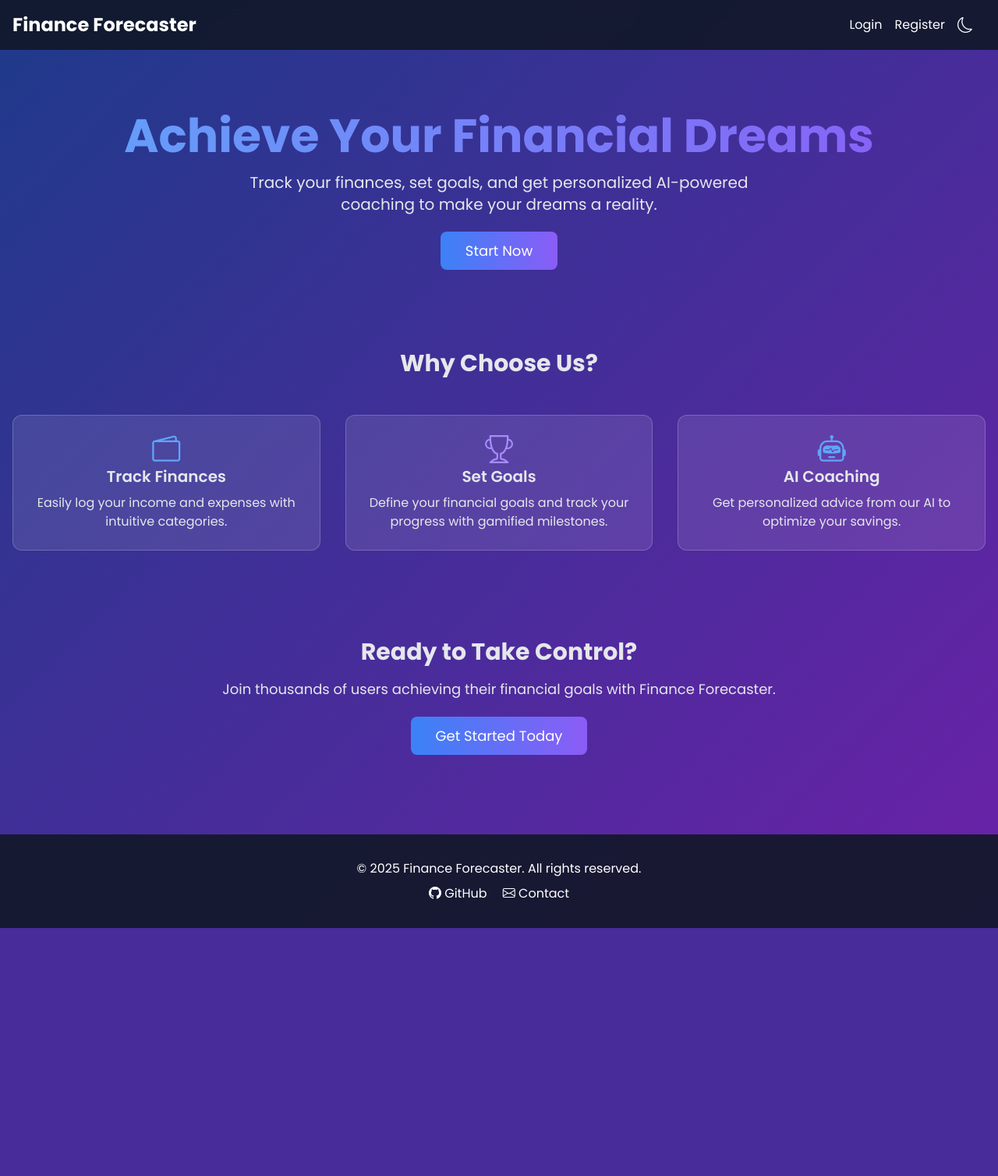
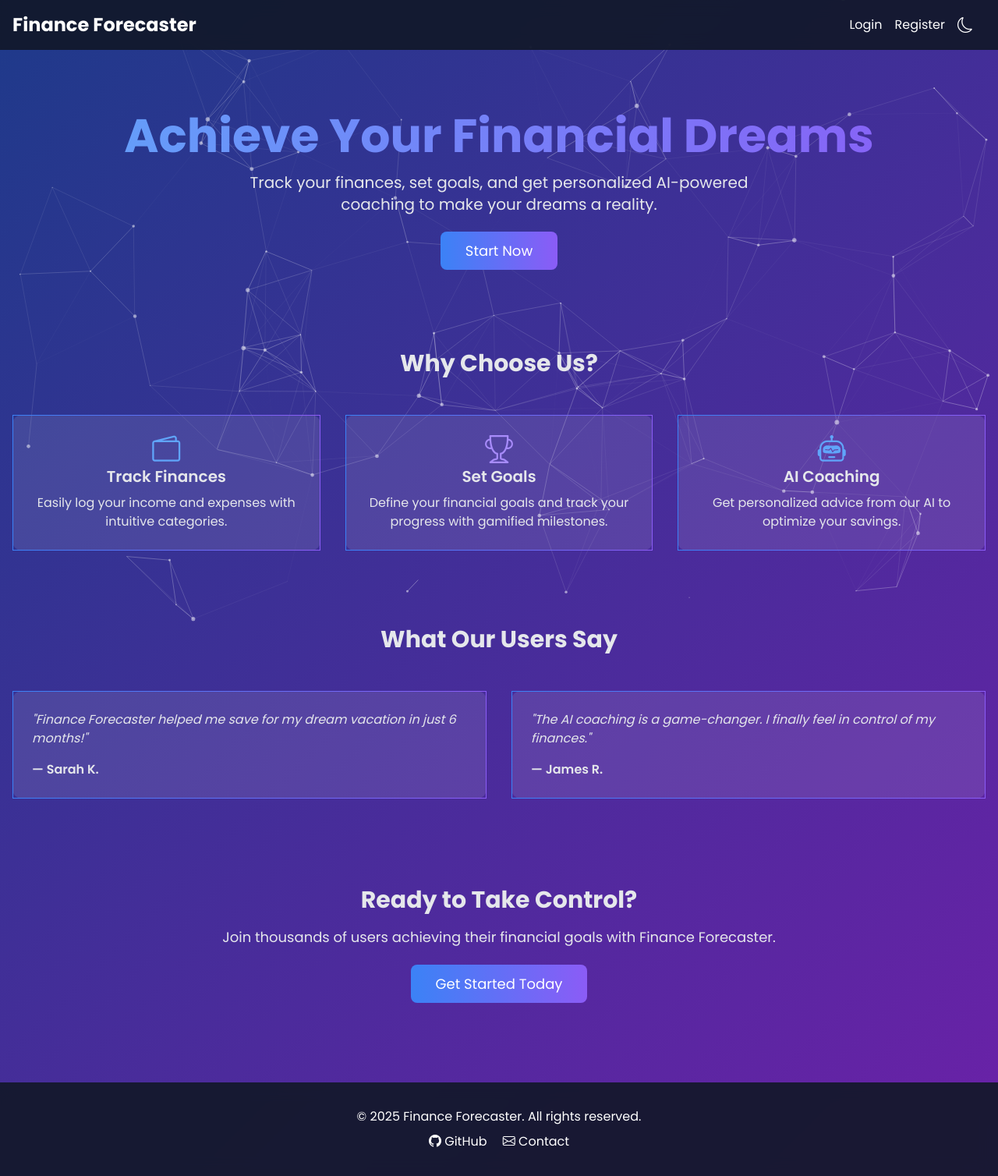
Before and after one commit to Suryansh216s/finance-forecaster, a Flask app: page / in a window 1280 px wide. Shown: the whole page at 78% size. Before the commit the page ends 1190 px from the top, so only its background shows below. Run offline with Flask 3, Linux system fonts and the light colour scheme.

Commit message:
Enhanced homepage with particles, testimonials, and scroll-to-top

```diff
--- a/templates/base.html
+++ b/templates/base.html
@@ -15,6 +15,15 @@
             color: #e5e7eb;
             margin: 0;
             padding: 0;
+            position: relative;
+        }
+        #particles-js {
+            position: absolute;
+            width: 100%;
+            height: 100vh;
+            top: 0;
+            left: 0;
+            z-index: 0;
         }
         .navbar {
             background: rgba(17, 24, 39, 0.9);
@@ -42,7 +51,8 @@
         }
         .card {
             background: rgba(255, 255, 255, 0.1);
-            border: 1px solid rgba(255, 255, 255, 0.2);
+            border: 1px solid transparent;
+            border-image: linear-gradient(to right, #3b82f6, #8b5cf6) 1;
             border-radius: 12px;
             transition: transform 0.3s, box-shadow 0.3s;
         }
@@ -66,6 +76,8 @@
             backdrop-filter: blur(10px);
             padding: 2rem 0;
             margin-top: 2rem;
+            position: relative;
+            z-index: 10;
         }
         .dark-mode-toggle {
             cursor: pointer;
@@ -83,6 +95,26 @@
         }
         .dark-mode .card {
             background: rgba(0, 0, 0, 0.2);
+        }
+        .scroll-to-top {
+            position: fixed;
+            bottom: 20px;
+            right: 20px;
+            background: #3b82f6;
+            color: white;
+            width: 40px;
+            height: 40px;
+            border-radius: 50%;
+            display: flex;
+            align-items: center;
+            justify-content: center;
+            cursor: pointer;
+            opacity: 0;
+            transition: opacity 0.3s;
+            z-index: 100;
+        }
+        .scroll-to-top.visible {
+            opacity: 1;
         }
         @media (max-width: 640px) {
             .navbar {
@@ -120,6 +152,7 @@
     </style>
 </head>
 <body class="flex flex-col min-h-screen">
+    <div id="particles-js"></div>
     <nav class="navbar p-4 flex justify-between items-center">
         <a href="/" class="text-2xl font-bold text-white">Finance Forecaster</a>
         <div class="flex items-center">
@@ -135,11 +168,11 @@
             </div>
         </div>
     </nav>
-    <main class="container mx-auto p-4 flex-grow">
+    <main class="container mx-auto p-4 flex-grow relative z-10">
         {% block content %}{% endblock %}
     </main>
     <footer class="footer text-center text-white">
-        <p>&copy; 2025 Finance Forecaster. All rights reserved.</p>
+        <p>© 2025 Finance Forecaster. All rights reserved.</p>
         <div class="mt-2">
             <a href="https://github.com/Suryansh216s/finance-forecaster" class="text-white mr-4 hover:text-blue-400">
                 <i class="bi bi-github"></i> GitHub
@@ -149,14 +182,87 @@
             </a>
         </div>
     </footer>
+    <div class="scroll-to-top" onclick="scrollToTop()">
+        <i class="bi bi-arrow-up"></i>
+    </div>
+    <script src="https://cdn.jsdelivr.net/particles.js/2.0.0/particles.min.js"></script>
     <script src="https://unpkg.com/aos@2.3.1/dist/aos.js"></script>
     <script>
+        particlesJS('particles-js', {
+            "particles": {
+                "number": {
+                    "value": 80,
+                    "density": {
+                        "enable": true,
+                        "value_area": 800
+                    }
+                },
+                "color": {
+                    "value": "#ffffff"
+                },
+                "shape": {
+                    "type": "circle",
+                    "stroke": {
+                        "width": 0,
+                        "color": "#000000"
+                    }
+                },
+                "opacity": {
+                    "value": 0.5,
+                    "random": false
+                },
+                "size": {
+                    "value": 3,
+                    "random": true
+                },
+                "line_linked": {
+                    "enable": true,
+                    "distance": 150,
+                    "color": "#ffffff",
+                    "opacity": 0.4,
+                    "width": 1
+                },
+                "move": {
+                    "enable": true,
+                    "speed": 2,
+                    "direction": "none",
+                    "random": false,
+                    "straight": false,
+                    "out_mode": "out",
+                    "bounce": false
+                }
+            },
+            "interactivity": {
+                "detect_on": "canvas",
+                "events": {
+                    "onhover": {
+                        "enable": true,
+                        "mode": "repulse"
+                    },
+                    "onclick": {
+                        "enable": true,
+                        "mode": "push"
+                    },
+                    "resize": true
+                },
+                "modes": {
+                    "repulse": {
+                        "distance": 100,
+                        "duration": 0.4
+                    },
+                    "push": {
+                        "particles_nb": 4
+                    }
+                }
+            },
+            "retina_detect": true
+        });
+
         AOS.init({
             duration: 1000,
             once: true
         });
 
-        // Hamburger menu toggle
         const hamburger = document.querySelector('.hamburger');
         const navbarMenu = document.querySelector('.navbar-menu');
         hamburger.addEventListener('click', () => {
@@ -166,7 +272,6 @@
             icon.classList.toggle('bi-x');
         });
 
-        // Dark mode toggle
         function toggleDarkMode() {
             document.body.classList.toggle('dark-mode');
             const icon = document.querySelector('.dark-mode-toggle');
@@ -174,6 +279,22 @@
             icon.classList.toggle('bi-sun');
         }
         document.querySelector('.dark-mode-toggle').addEventListener('click', toggleDarkMode);
+
+        const scrollToTopBtn = document.querySelector('.scroll-to-top');
+        window.addEventListener('scroll', () => {
+            if (window.scrollY > 300) {
+                scrollToTopBtn.classList.add('visible');
+            } else {
+                scrollToTopBtn.classList.remove('visible');
+            }
+        });
+
+        function scrollToTop() {
+            window.scrollTo({
+                top: 0,
+                behavior: 'smooth'
+            });
+        }
     </script>
 </body>
 </html>
--- a/templates/index.html
+++ b/templates/index.html
@@ -40,6 +40,21 @@
     </div>
 </section>
 
+<!-- Testimonials Section -->
+<section class="py-12">
+    <h2 class="text-3xl font-bold text-center mb-12" data-aos="fade-up">What Our Users Say</h2>
+    <div class="grid grid-cols-1 md:grid-cols-2 gap-8">
+        <div class="card p-6" data-aos="fade-up" data-aos-delay="100">
+            <p class="italic mb-4">"Finance Forecaster helped me save for my dream vacation in just 6 months!"</p>
+            <p class="font-semibold">— Sarah K.</p>
+        </div>
+        <div class="card p-6" data-aos="fade-up" data-aos-delay="200">
+            <p class="italic mb-4">"The AI coaching is a game-changer. I finally feel in control of my finances."</p>
+            <p class="font-semibold">— James R.</p>
+        </div>
+    </div>
+</section>
+
 <!-- CTA Section -->
 <section class="py-16 text-center" data-aos="fade-up">
     <h2 class="text-3xl font-bold mb-4">Ready to Take Control?</h2>
```
